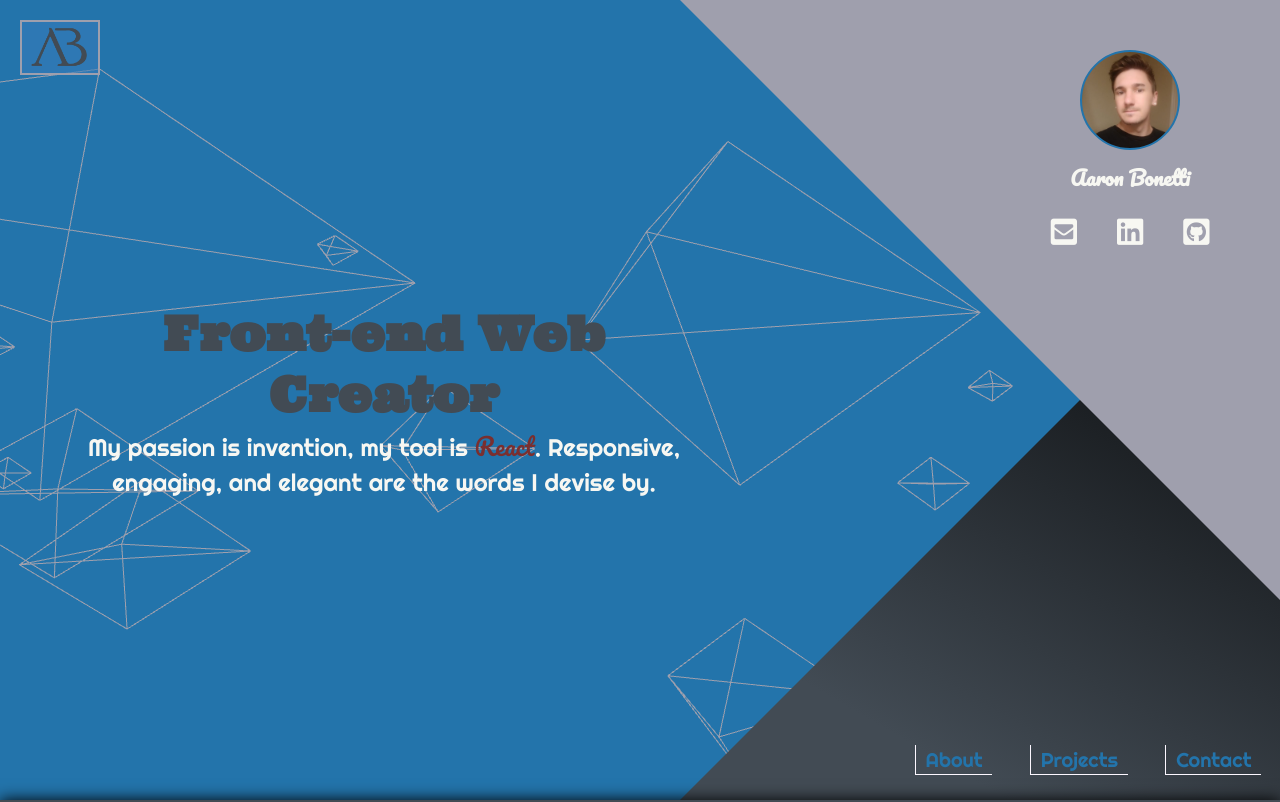
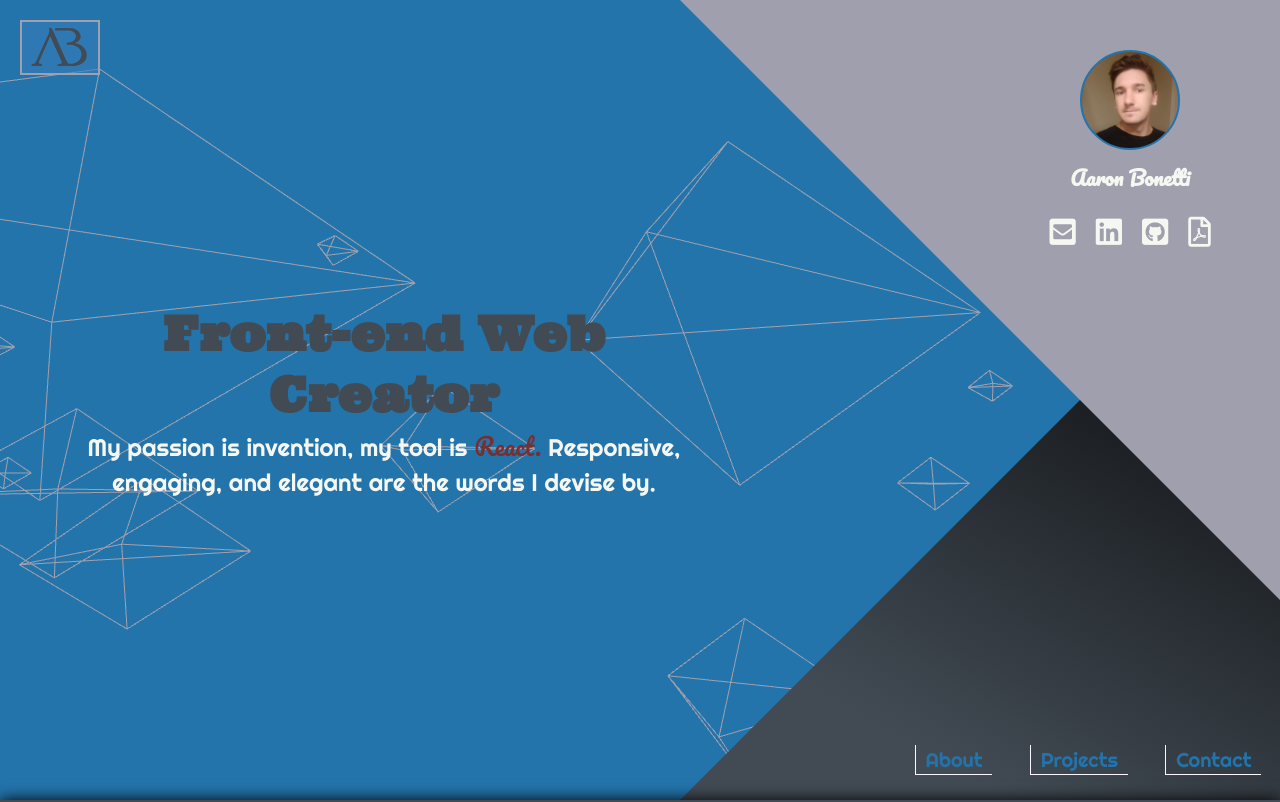
Before and after one commit to AaronMikeBonetti/Portfolio, a React (Create React App) app: page / in a window 1280 px wide. Shown: the top 802 px of the page. Built offline with nearby package versions, Linux system fonts and the light colour scheme.

Commit message:
added resume pdf

```diff
--- a/src/components/Footer/Footer.js
+++ b/src/components/Footer/Footer.js
@@ -3,11 +3,12 @@ import "./footer.scss"
 export default function Footer() {
     return (
         <div className="footer__container">
+
             <ul className="footer__link__container">
                 <li><a href="https://www.linkedin.com/in/aaron-mike-bonetti/"><i className="fab fa-linkedin"></i></a></li>
                 <li><a href="https://github.com/AaronMikeBonetti"><i className="fab fa-github-square"></i></a></li>
                 <li><a href="mailto:aaronmikebonetti@gmail.com"><i className="fas fa-envelope-square"></i></a></li>
-                <li><a href="mailto:aaronmikebonetti@gmail.com"><i className="fas fa-envelope-square"></i></a></li>
+                <li><a href="./AaronMikeBonettiResume" download><i class="far fa-file-pdf"></i></a></li>
             </ul>
             <h3>Aaron Bonetti 2019</h3>
 
--- a/src/components/Footer/footer.scss
+++ b/src/components/Footer/footer.scss
@@ -25,11 +25,16 @@
                 font-size: 30px;
                 transition: all 0.3s ease-in-out;
             }
+
             a:hover{
                 color: $primary-dark;
 
 
             }
+        }
+        li:nth-child(4){
+            a{
+                font-size: 27px;}
         }
         li:hover{
             transform: scale(1.2)
--- a/src/components/Title Section/Title.js
+++ b/src/components/Title Section/Title.js
@@ -65,7 +65,7 @@ export default class Title extends Component {
             <li>Email: <a href="mailto:aaronmikebonetti@gmail.com">Aaronmikebonetii@gmail.com</a></li>
             <li>Linkedin: <a href="https://www.linkedin.com/in/aaron-mike-bonetti/">www.linkedin.com/in/aaron-mike-bonetti/</a></li>
             <li>Github: <a href="https://github.com/AaronMikeBonetti">www.github.com/AaronMikeBonetti</a></li>
-            <a href="mailto:aaronmikebonetti@gmail.com"><li> Resume</li></a>
+            <a href=".\AaronMikeBonettiResume.pdf" download><li>Resume</li></a>
           </ul>
           </div>
         </div>
@@ -73,7 +73,7 @@ export default class Title extends Component {
 
 
         <div className="title__jumbotron"><h1>Front-end Web Creator</h1>
-        <p>My passion is invention, my tool is <span>React</span>. Responsive, engaging, and elegant are the words I devise by.</p>
+        <p>My passion is invention, my tool is <span>React.</span> Responsive, engaging, and elegant are the words I devise by.</p>
         </div>
         <div className="title__top__triangle"></div>
         <div className="title__info__container">
@@ -85,6 +85,7 @@ export default class Title extends Component {
         <a href="mailto:aaronmikebonetti@gmail.com"><i className="fas fa-envelope-square"></i></a>
         <a href="https://www.linkedin.com/in/aaron-mike-bonetti/"><i className="fab fa-linkedin"></i></a>
         <a href="https://github.com/AaronMikeBonetti"><i className="fab fa-github-square"></i></a>
+        <a href="./AaronMikeBonettiResume" download><i class="far fa-file-pdf"></i></a>
         </div>
         </div>
         <div className={`title__nav ${this.state.navDisplayed?"closed":"opened"}`}>
--- a/src/components/Title Section/title.scss
+++ b/src/components/Title Section/title.scss
@@ -259,7 +259,7 @@
         }
         .title__social__container{
             i{
-                margin: 20px;
+                margin: 20px 10px;
                 font-size: 30px;
                 transition: all .2s ease-in-out;
             }
```
Also changed, not shown: 1 other file (tests, documents, lock files or other folders).
